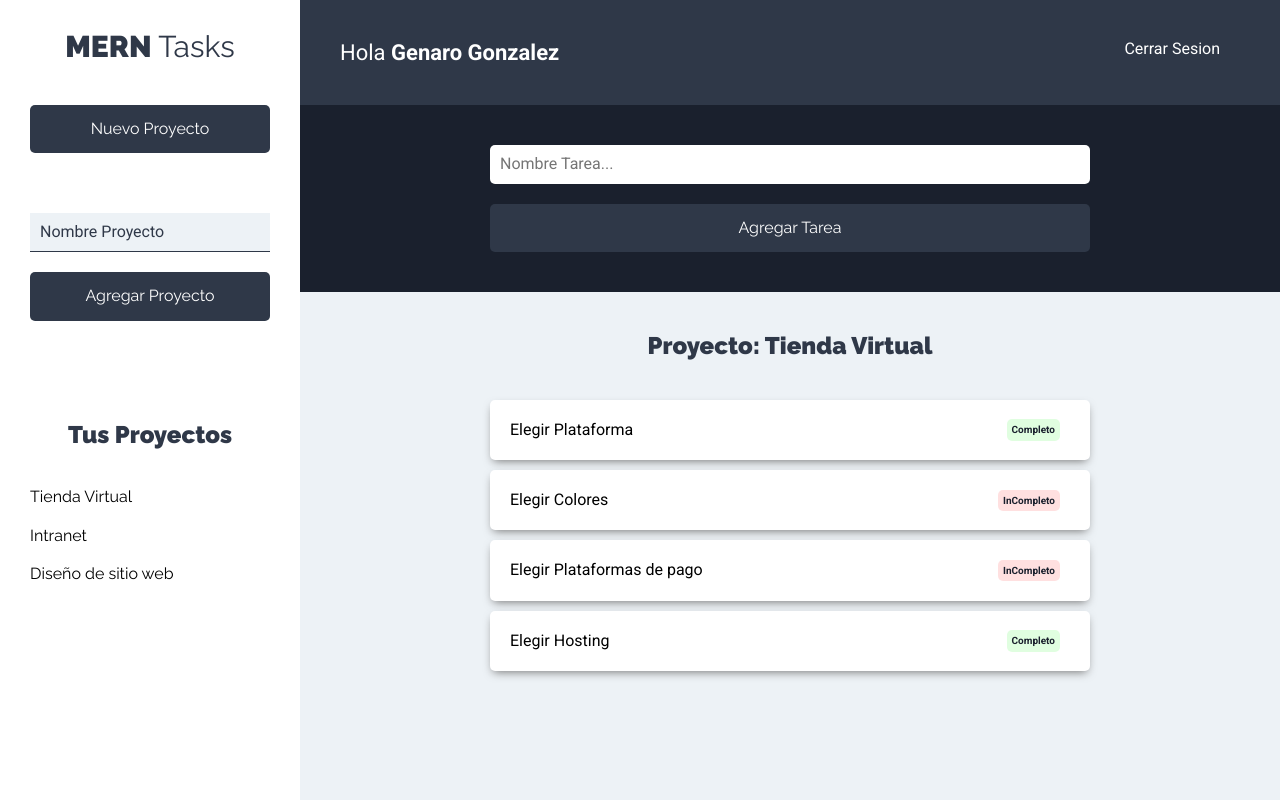
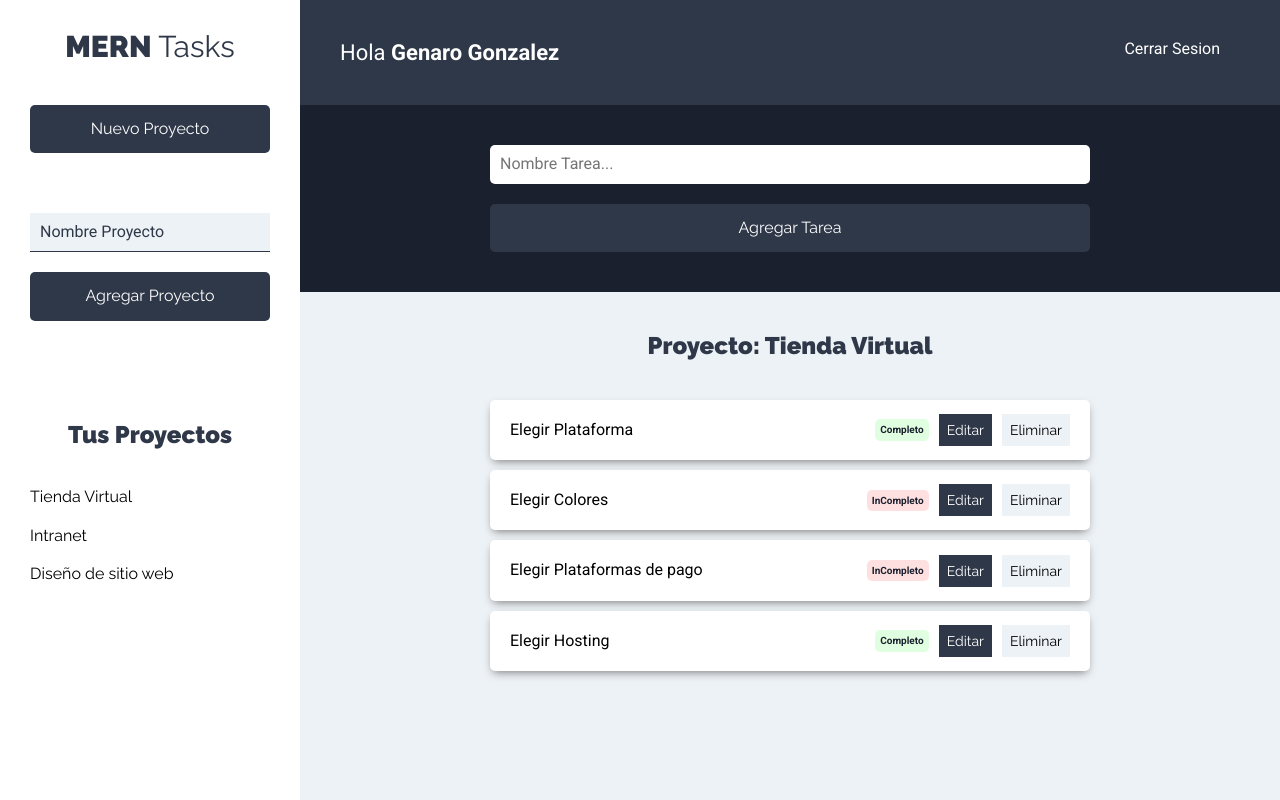
Before and after one commit to genarogg/tareas-mern-vista, a React (Create React App) app: page /proyectos in a window 1280 px wide. Built offline with nearby package versions, Linux system fonts and the light colour scheme.

Commit message:
botones de eliminar y editar

```diff
--- a/src/components/tareas/Tarea.js
+++ b/src/components/tareas/Tarea.js
@@ -1,20 +1,23 @@
 import React from "react";
 
-const Tarea = ({tarea}) => {
+const Tarea = ({ tarea }) => {
   return (
     <li className="tarea sombra">
       <p>{tarea.nombre}</p>
       <div className="estado">
-        {tarea.estado
-        ?(
+        {tarea.estado ? (
           <button type="button" className="completo">
             Completo
           </button>
-        ): (
+        ) : (
           <button type="button" className="incompleto">
             InCompleto
           </button>
-        ) }
+        )}
+      </div>
+      <div className="acciones">
+        <button type="button" className="btn btn-primario">Editar</button>
+        <button type="button" className="btn btn-secundario">Eliminar</button>
       </div>
     </li>
   );
```
Lines whose indentation alone changed are shown as unchanged.
